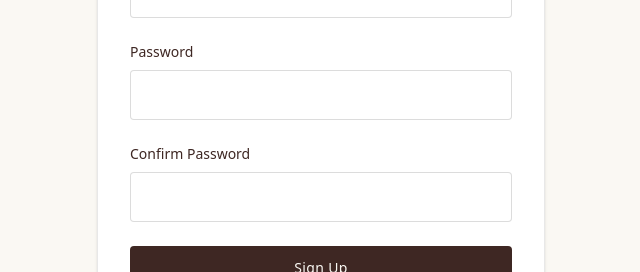
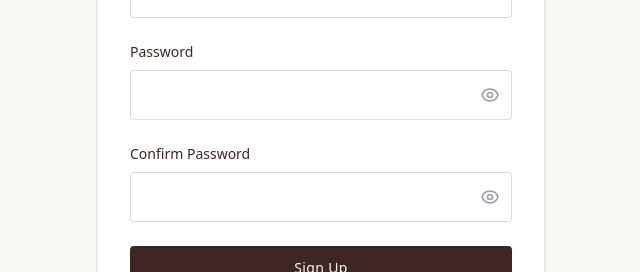
Before and after one commit to chasacademy-grupp8/grupp8-dagboksapp, a Next.js app: page /signup in a window 1280 px wide. Shown: the part 323-595 px from the top of the page, without its empty margins (319-959 px from the left). Built offline with nearby package versions, Linux system fonts and the light colour scheme; no server answers.

Commit message:
added the password show/hide on signup sign in pages

```diff
--- a/src/app/login/page.tsx
+++ b/src/app/login/page.tsx
@@ -9,6 +9,7 @@
   const router = useRouter()
   const [email, setEmail] = useState('')
   const [password, setPassword] = useState('')
+  const [showPassword, setShowPassword] = useState(false)
   const [error, setError] = useState<string | null>(null)
   const [loading, setLoading] = useState(false)
 
@@ -56,15 +57,34 @@
               <label htmlFor="password" className="block text-sm mb-2 text-dark-brown">
                 Password
               </label>
+              <div className="relative">
                 <input
                   id="password"
-                type="password"
+                  type={showPassword ? 'text' : 'password'}
                   value={password}
                   onChange={(e) => setPassword(e.target.value)}
-                className="input-field"
+                  className="input-field pr-10"
                   required
                   disabled={loading}
                 />
+                <button
+                  type="button"
+                  onClick={() => setShowPassword(!showPassword)}
+                  className="absolute inset-y-0 right-0 pr-3 flex items-center text-gray-400 hover:text-gray-600"
+                  disabled={loading}
+                >
+                  {showPassword ? (
+                    <svg className="h-5 w-5" fill="none" viewBox="0 0 24 24" stroke="currentColor">
+                      <path strokeLinecap="round" strokeLinejoin="round" strokeWidth={2} d="M13.875 18.825A10.05 10.05 0 0112 19c-4.478 0-8.268-2.943-9.543-7a9.97 9.97 0 011.563-3.029m5.858.908a3 3 0 114.243 4.243M9.878 9.878l4.242 4.242M9.878 9.878L3 3m6.878 6.878L21 21" />
+                    </svg>
+                  ) : (
+                    <svg className="h-5 w-5" fill="none" viewBox="0 0 24 24" stroke="currentColor">
+                      <path strokeLinecap="round" strokeLinejoin="round" strokeWidth={2} d="M15 12a3 3 0 11-6 0 3 3 0 016 0z" />
+                      <path strokeLinecap="round" strokeLinejoin="round" strokeWidth={2} d="M2.458 12C3.732 7.943 7.523 5 12 5c4.478 0 8.268 2.943 9.542 7-1.274 4.057-5.064 7-9.542 7-4.477 0-8.268-2.943-9.542-7z" />
+                    </svg>
+                  )}
+                </button>
+              </div>
             </div>
 
             {error && (
--- a/src/app/signup/page.tsx
+++ b/src/app/signup/page.tsx
@@ -10,6 +10,8 @@
   const [email, setEmail] = useState('')
   const [password, setPassword] = useState('')
   const [confirmPassword, setConfirmPassword] = useState('')
+  const [showPassword, setShowPassword] = useState(false)
+  const [showConfirmPassword, setShowConfirmPassword] = useState(false)
   const [error, setError] = useState<string | null>(null)
   const [loading, setLoading] = useState(false)
 
@@ -68,30 +70,68 @@
               <label htmlFor="password" className="block text-sm mb-2 text-dark-brown">
                 Password
               </label>
+              <div className="relative">
                 <input
                   id="password"
-                type="password"
+                  type={showPassword ? 'text' : 'password'}
                   value={password}
                   onChange={(e) => setPassword(e.target.value)}
-                className="input-field"
+                  className="input-field pr-10"
                   required
                   disabled={loading}
                 />
+                <button
+                  type="button"
+                  onClick={() => setShowPassword(!showPassword)}
+                  className="absolute inset-y-0 right-0 pr-3 flex items-center text-gray-400 hover:text-gray-600"
+                  disabled={loading}
+                >
+                  {showPassword ? (
+                    <svg className="h-5 w-5" fill="none" viewBox="0 0 24 24" stroke="currentColor">
+                      <path strokeLinecap="round" strokeLinejoin="round" strokeWidth={2} d="M13.875 18.825A10.05 10.05 0 0112 19c-4.478 0-8.268-2.943-9.543-7a9.97 9.97 0 011.563-3.029m5.858.908a3 3 0 114.243 4.243M9.878 9.878l4.242 4.242M9.878 9.878L3 3m6.878 6.878L21 21" />
+                    </svg>
+                  ) : (
+                    <svg className="h-5 w-5" fill="none" viewBox="0 0 24 24" stroke="currentColor">
+                      <path strokeLinecap="round" strokeLinejoin="round" strokeWidth={2} d="M15 12a3 3 0 11-6 0 3 3 0 016 0z" />
+                      <path strokeLinecap="round" strokeLinejoin="round" strokeWidth={2} d="M2.458 12C3.732 7.943 7.523 5 12 5c4.478 0 8.268 2.943 9.542 7-1.274 4.057-5.064 7-9.542 7-4.477 0-8.268-2.943-9.542-7z" />
+                    </svg>
+                  )}
+                </button>
+              </div>
             </div>
 
             <div>
               <label htmlFor="confirmPassword" className="block text-sm mb-2 text-dark-brown">
                 Confirm Password
               </label>
+              <div className="relative">
                 <input
                   id="confirmPassword"
-                type="password"
+                  type={showConfirmPassword ? 'text' : 'password'}
                   value={confirmPassword}
                   onChange={(e) => setConfirmPassword(e.target.value)}
-                className="input-field"
+                  className="input-field pr-10"
                   required
                   disabled={loading}
                 />
+                <button
+                  type="button"
+                  onClick={() => setShowConfirmPassword(!showConfirmPassword)}
+                  className="absolute inset-y-0 right-0 pr-3 flex items-center text-gray-400 hover:text-gray-600"
+                  disabled={loading}
+                >
+                  {showConfirmPassword ? (
+                    <svg className="h-5 w-5" fill="none" viewBox="0 0 24 24" stroke="currentColor">
+                      <path strokeLinecap="round" strokeLinejoin="round" strokeWidth={2} d="M13.875 18.825A10.05 10.05 0 0112 19c-4.478 0-8.268-2.943-9.543-7a9.97 9.97 0 011.563-3.029m5.858.908a3 3 0 114.243 4.243M9.878 9.878l4.242 4.242M9.878 9.878L3 3m6.878 6.878L21 21" />
+                    </svg>
+                  ) : (
+                    <svg className="h-5 w-5" fill="none" viewBox="0 0 24 24" stroke="currentColor">
+                      <path strokeLinecap="round" strokeLinejoin="round" strokeWidth={2} d="M15 12a3 3 0 11-6 0 3 3 0 016 0z" />
+                      <path strokeLinecap="round" strokeLinejoin="round" strokeWidth={2} d="M2.458 12C3.732 7.943 7.523 5 12 5c4.478 0 8.268 2.943 9.542 7-1.274 4.057-5.064 7-9.542 7-4.477 0-8.268-2.943-9.542-7z" />
+                    </svg>
+                  )}
+                </button>
+              </div>
             </div>
 
             {error && (
```
Lines whose indentation alone changed are shown as unchanged.
